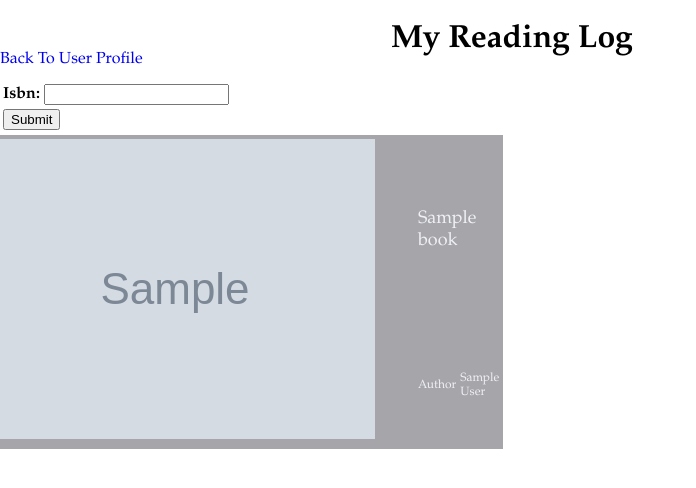
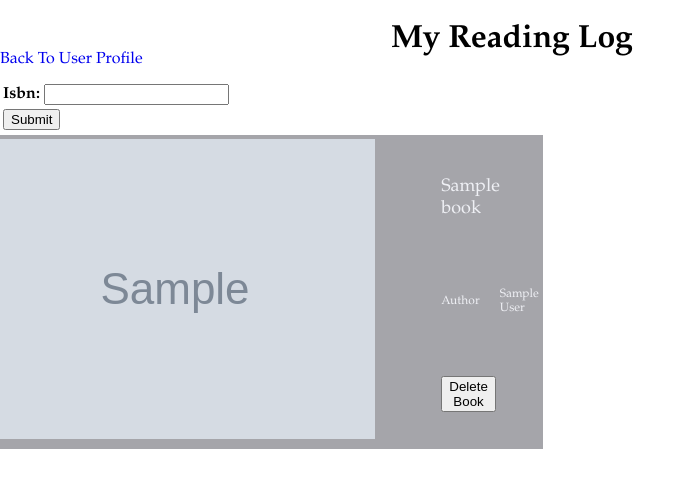
Before and after one commit to benelenox/Readmore, a Django app: template readmore_app/templates/readmore_app/reading_log.html in a window 1280 px wide. Shown: the part 45-533 px from the top of the page, without its empty margins (0-696 px from the left). Run offline with Django 3.2, Linux system fonts and the light colour scheme; tables that the repository leaves empty hold one stand-in row (values such as "Sample post"); the template is opened without the code that fills it: values that come from a table or form of the project are taken from there, most other values are stand-ins (such as "Sample title", 1, 10 or a date in 2020); grey boxes marked "Sample" are stand-in pictures.

Commit message:
User reading log delete button - in progress

```diff
--- a/readmore_app/templates/readmore_app/reading_log.html
+++ b/readmore_app/templates/readmore_app/reading_log.html
@@ -35,6 +35,7 @@ Readmore - Reading Log
                     <td colspan=2>
                     <p style="font-size:18px;">{{ book.title }}</p>
                     </td>
+
                 </tr>
                 <tr>
                     <td style="font-size:12px;">
@@ -46,6 +47,13 @@ Readmore - Reading Log
                         <span style="font-size:12px;">{{ author }}</span>
                         </p>
                         {% endfor %}
+                    </td>
+                </tr>
+                <tr>
+                    <td>
+                        <p>
+                            <button onclick="delete_user_library_book({{ book.id }});">Delete Book</button>
+                        </p>
                     </td>
                 </tr>
                 </table>
--- a/readmore_app/views.py
+++ b/readmore_app/views.py
@@ -541,3 +541,8 @@ def make_comment(request, post_id):
             </tr>
         </table>
         </div>""")
+
+# Sawyer - delete button - in progress
+# def delete_user_library_book(request, book_id):
+#
+#   return HttpResponse("")
```
